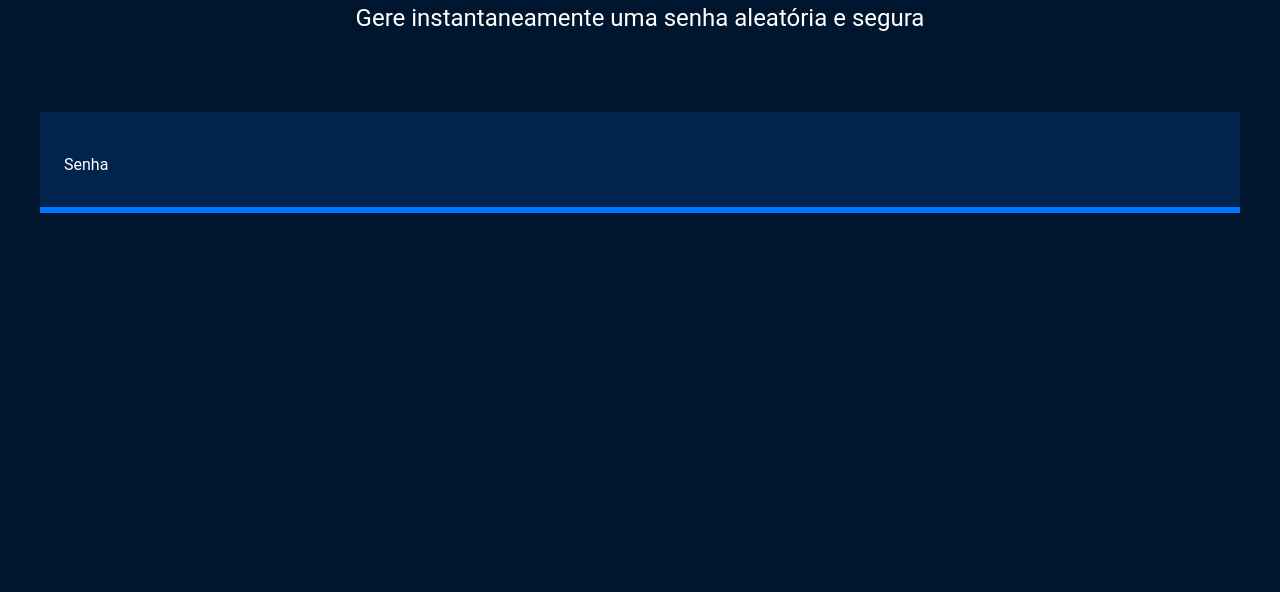
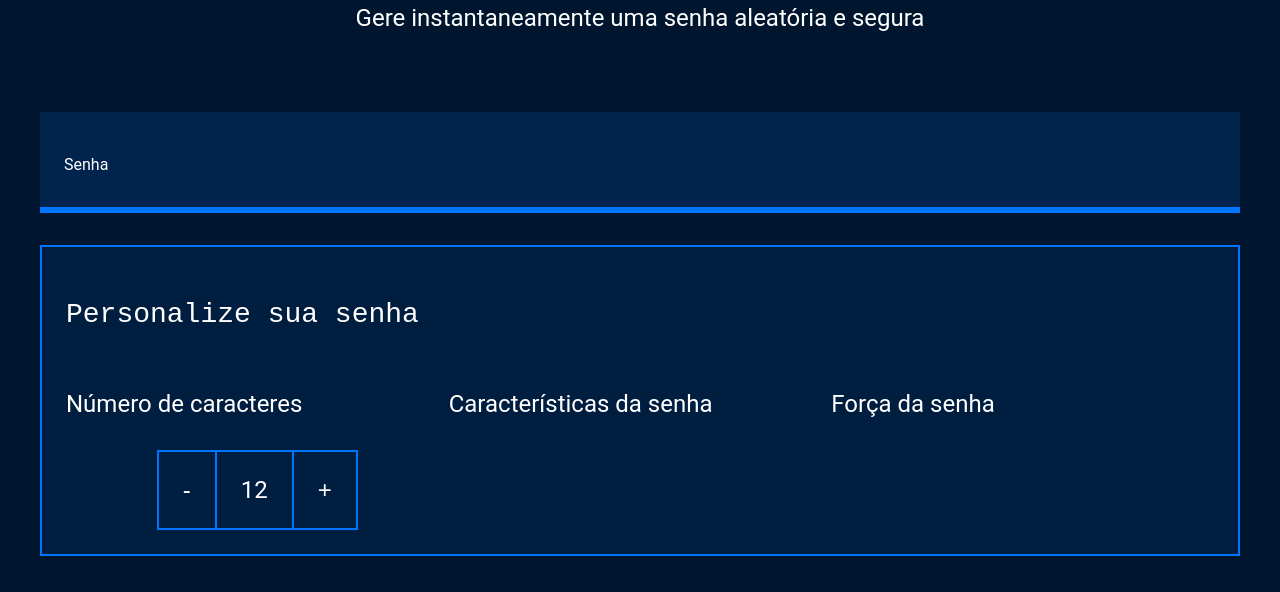
Before and after one commit to Maria-Paula23/Gerador-de-senhas, a plain HTML site: page index.html in a window 1280 px wide. Shown: the part 208-800 px from the top of the page. Drawn offline with Linux system fonts and the light colour scheme.

Commit message:
Add files via upload
Até a aula 4.

```diff
--- a/index.html
+++ b/index.html
@@ -18,7 +18,26 @@
         <label for="senha">Senha</label>
         <input name="senha" type="text" id="campo-senha">
     </div>
+    <div class="parametro">
+        <h3 class="parametro-titulo">Personalize sua senha</h3>
+        <div class="parametro-coluna__senha">
+            <div class="parametro-senha">
+                <h4 class="parametro-senha__titulo">Número de caracteres</h4>
+                <div class="parametro-senha-botoes">
+                <button class="parametro-senha__botao">-</button>
+                <p class="parametro-senha__texto">12</p>
+                <button class="parametro-senha__botao">+</button>
+                </div>
+            </div>
+            <div class="parametro-senha">
+                <h4 class="parametro-senha__titulo">Características da senha</h4>
+            </div>
+            <div class="parametro-senha">
+                <h4 class="parametro-senha__titulo">Força da senha</h4>
+            </div>
+        </div>
+    </div>
+
     </section>
 </body>
-
 </html>
--- a/style.css
+++ b/style.css
@@ -38,6 +38,7 @@ body{
     color: var(--branco);
     font-family: var(--roboto-mono);
     font-size: 40px;
+    width: 70%;
 }
 #campo-senha:focus{
     outline: none;
@@ -46,3 +47,49 @@ body{
     max-width: 1200px;
     margin: 0 auto;
 }
+.parametro{
+    background-color: var(--fundo-texto);
+    border: 2px solid var(--borda);
+    margin-top: 32px;
+    padding: 24px;
+}
+.parametro-titulo{
+    font-family: var(--roboto-mono);
+    font-size: 28px;
+}
+.parametro-senha__titulo{
+    font-size:24px;
+}
+.parametro-coluna__senha{
+    display: flex;
+    flex-direction: column;
+    justify-content: center;
+}
+@media screen and (min-width: 768px) {
+    .parametro-coluna__senha{
+        flex-direction: row;
+    }
+}
+.parametro-senha{
+    width: 50%;
+    margin: 0 auto;
+}
+.parametro-senha-botoes{
+    display: flex;
+    justify-content: center;
+}
+.parametro-senha__botao{
+    background-color: var(--fundo-texto);
+    color: var(--branco);
+    border: 2px solid var(--borda);
+    padding: 24px;
+    font-size: 24px;
+    cursor: pointer;
+}
+.parametro-senha__texto{
+    padding: 24px;
+    border-top: 2px solid var(--borda);
+    border-bottom: 2px solid var(--borda);
+    margin: 0;
+    font-size: 24px;
+}
```
